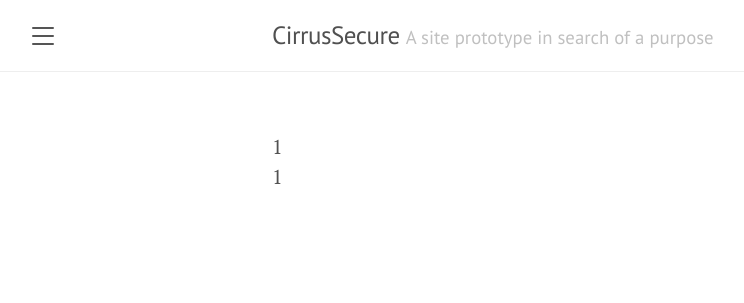
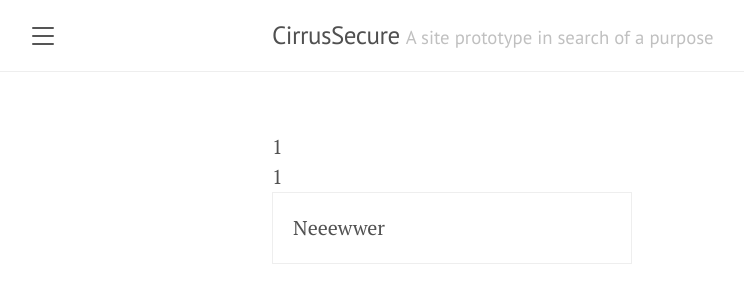
Before and after one commit to cirrussecure/lanyon-archive, a Jekyll site: the page built from index.html, in a window 1280 px wide. Shown: the top 303 px of the page, without its empty margins (8-752 px from the left). Built offline with Jekyll 4.4.1, drawn with Linux system fonts in a browser that asks for light colours; the list of posts is cut into pages by our own code.

Commit message:
Update index.html

```diff
--- a/index.html
+++ b/index.html
@@ -9,7 +9,8 @@ title: Home
   {% if paginator.page == 1 %}
     <div class="post">
      {{ post.content }}
-     <div>{{ paginator.page "index 100" }}</div>
+     <div>{{ paginator.page }}</div>
+      <span class="pagination-item newer">Neeewwer</span>
     <div>
   {% else %}
 
```
